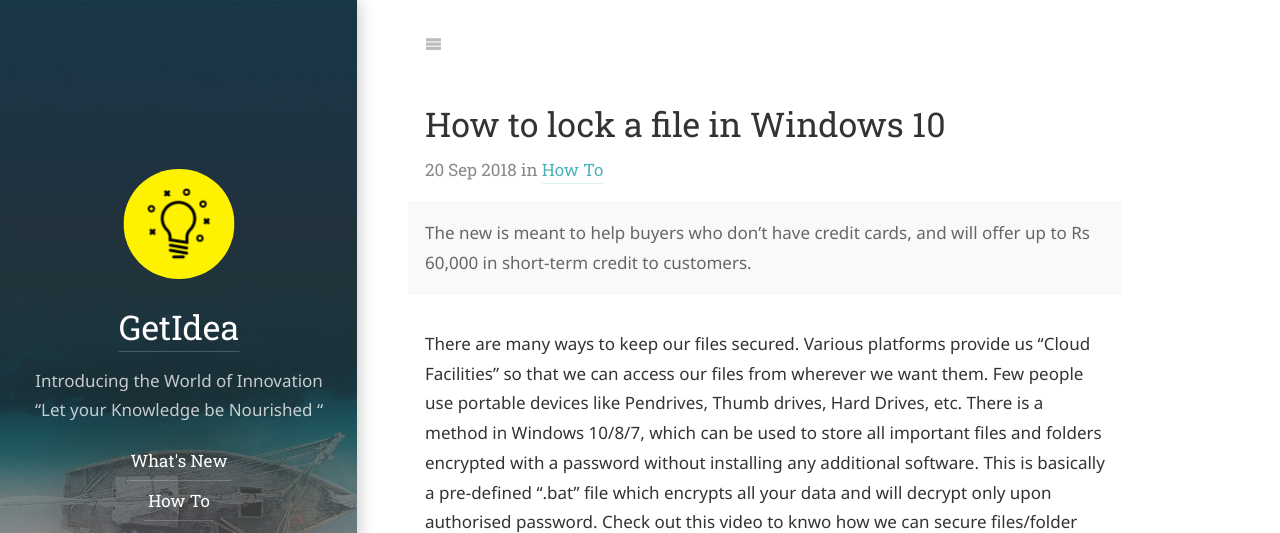
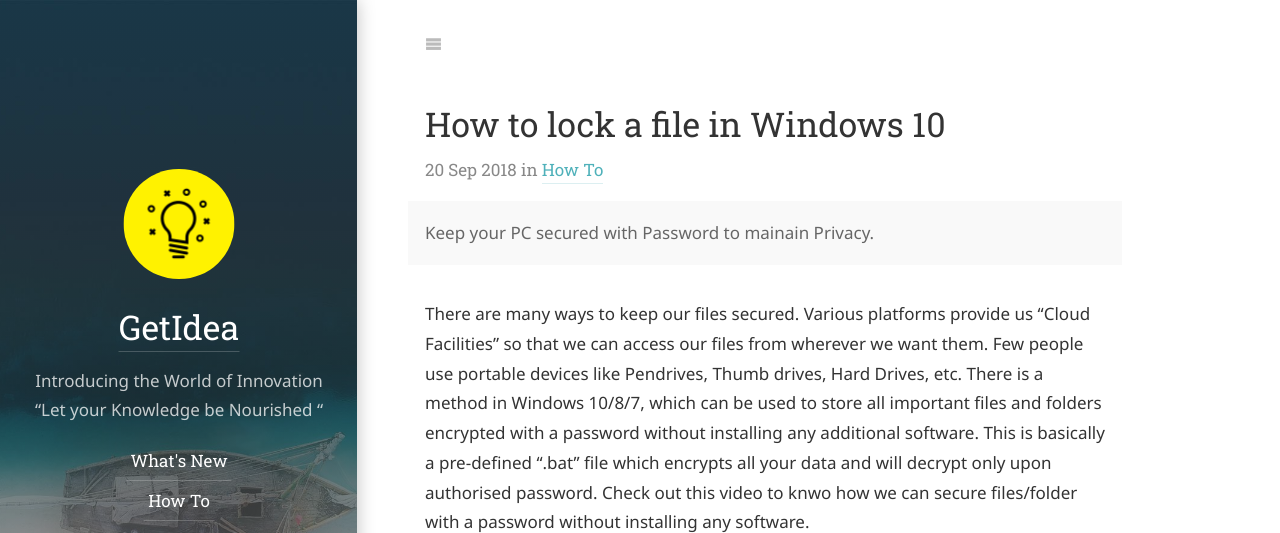
Before and after one commit to dkarthe/GetIdea, a Jekyll site: the page built from how-to/_posts/2018-09-20-How to lock a file in Windows 10.md, in a window 1280 px wide and 900 px high, cut to the strip 0-533 px from the top of the window. Built offline with Jekyll 4.4.1, drawn with Linux system fonts in a browser that asks for light colours; some web fonts are replaced.

Commit message:
Update 2018-09-20-How to lock a file in Windows 10.md

```diff
--- a/how-to/_posts/2018-09-20-How to lock a file in Windows 10.md
+++ b/how-to/_posts/2018-09-20-How to lock a file in Windows 10.md
@@ -2,8 +2,7 @@
 layout: post
 title: How to lock a file in Windows 10
 description: >
-  The new is meant to help buyers who don't have credit cards, and will offer up
-  to Rs 60,000 in short-term credit to customers.
+  Keep your PC secured with Password to mainain Privacy.
 published: true
 ---
 There are many ways to keep our files secured. Various platforms provide us "Cloud Facilities" so that we can access our files from wherever we want them. Few people use portable devices like Pendrives, Thumb drives, Hard Drives, etc. There is a method in Windows 10/8/7, which can be used to store all important files and folders encrypted with a password without installing any additional software. This is basically a pre-defined ".bat" file which encrypts all your data and will decrypt only upon authorised password. Check out this video to knwo how we can secure files/folder with a password without installing any software.
```
